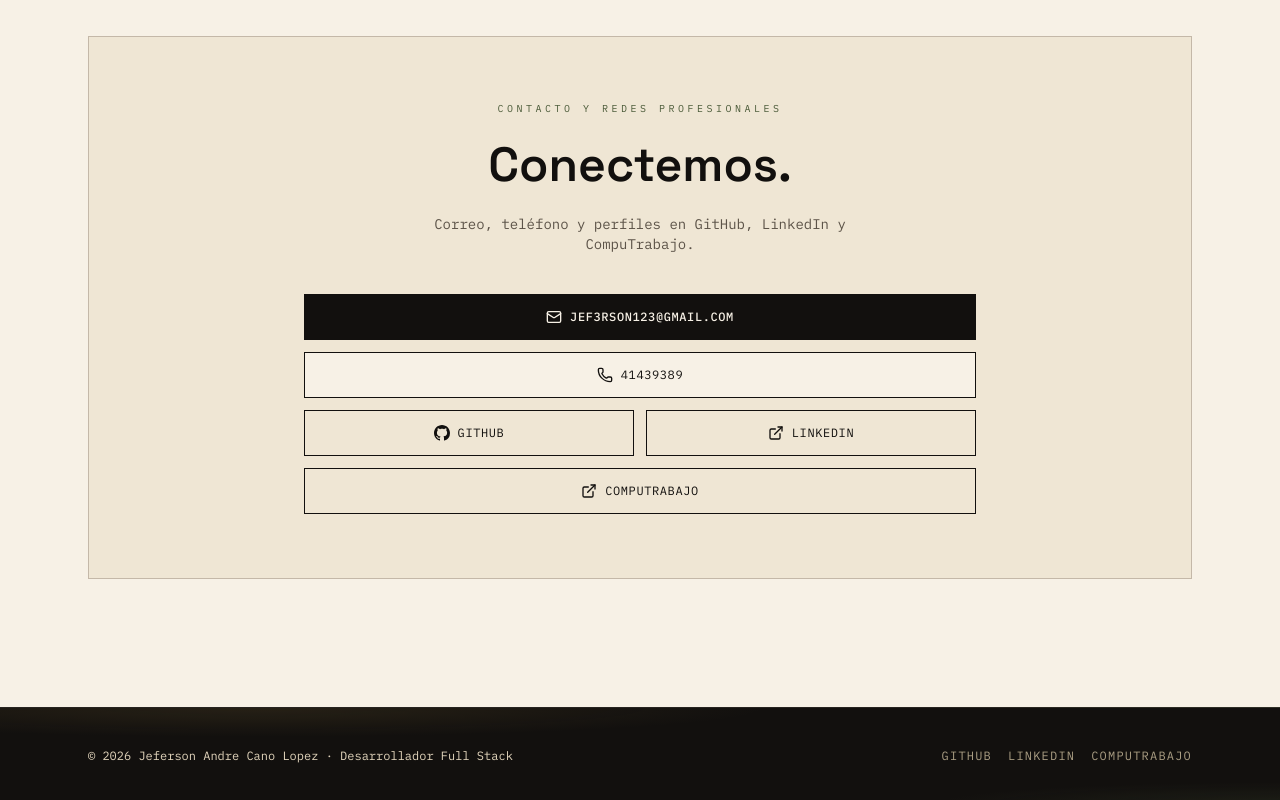
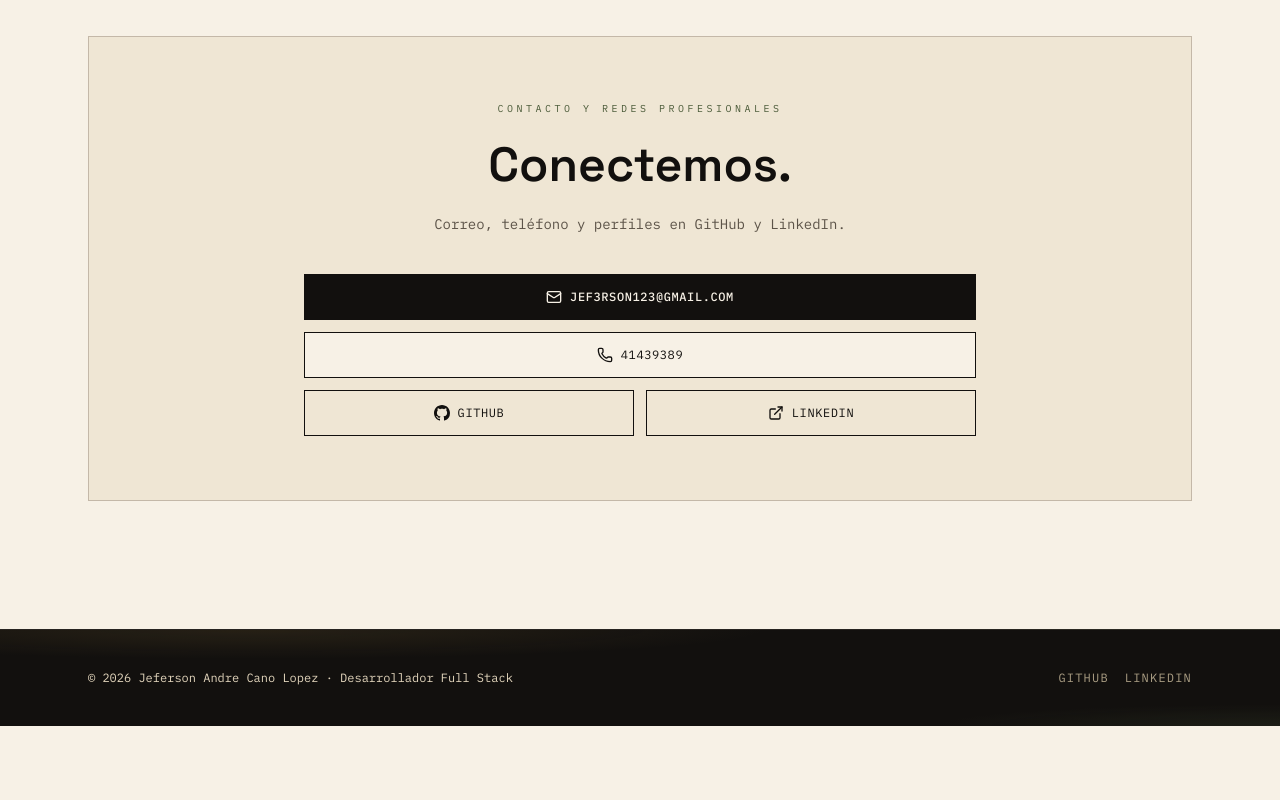
Before and after one commit to jcano-2024386/portfolio, a React (Vite) app: page / in a window 1280 px wide. Shown: the part 5628-6428 px from the top of the page. After the commit the page ends 6354 px from the top, so only its background shows below. Built offline with nearby package versions, Linux system fonts and the light colour scheme.

Commit message:
Remove CompuTrabajo placeholder from contact and footer.

```diff
--- a/src/components/Contact.jsx
+++ b/src/components/Contact.jsx
@@ -14,7 +14,7 @@ export default function Contact() {
             Conectemos.
           </h2>
           <p className="mx-auto mt-4 max-w-md text-center text-sm text-ink-600">
-            Correo, teléfono y perfiles en GitHub, LinkedIn y CompuTrabajo.
+            Correo, teléfono y perfiles en GitHub y LinkedIn.
           </p>
 
           <div className="mx-auto mt-10 grid max-w-2xl gap-3 sm:grid-cols-2">
@@ -50,15 +50,6 @@ export default function Contact() {
               <ExternalLink size={16} />
               LinkedIn
             </a>
-            <a
-              href={profile.computrabajo}
-              target="_blank"
-              rel="noreferrer"
-              className="inline-flex items-center justify-center gap-2 border border-ink-300 px-6 py-3.5 text-xs uppercase tracking-wider text-ink-950 transition hover:border-moss-500 sm:col-span-2"
-            >
-              <ExternalLink size={16} />
-              CompuTrabajo
-            </a>
           </div>
         </div>
       </div>
--- a/src/components/Footer.jsx
+++ b/src/components/Footer.jsx
@@ -14,14 +14,6 @@ export default function Footer() {
           <a href={profile.linkedin} target="_blank" rel="noreferrer" className="hover:text-cream-50">
             LinkedIn
           </a>
-          <a
-            href={profile.computrabajo}
-            target="_blank"
-            rel="noreferrer"
-            className="hover:text-cream-50"
-          >
-            CompuTrabajo
-          </a>
         </div>
       </div>
     </footer>
--- a/src/data/profile.js
+++ b/src/data/profile.js
@@ -14,7 +14,6 @@ export const profile = {
   career: "Perito en Informática — Taller III",
   github: "https://github.com/jcano-2024386",
   linkedin: "https://www.linkedin.com/in/jeferson-andre-cano-lopez-2a4146417/",
-  computrabajo: "https://gt.computrabajo.com/postulantes/home",
   tagline: "Software claro, útil y listo para crecer.",
   welcome:
     "Bienvenido. Aquí encontrarás una muestra de mi trabajo como desarrollador full stack.",
```
Also changed, not shown: 1 other file (tests, documents, lock files or other folders).
